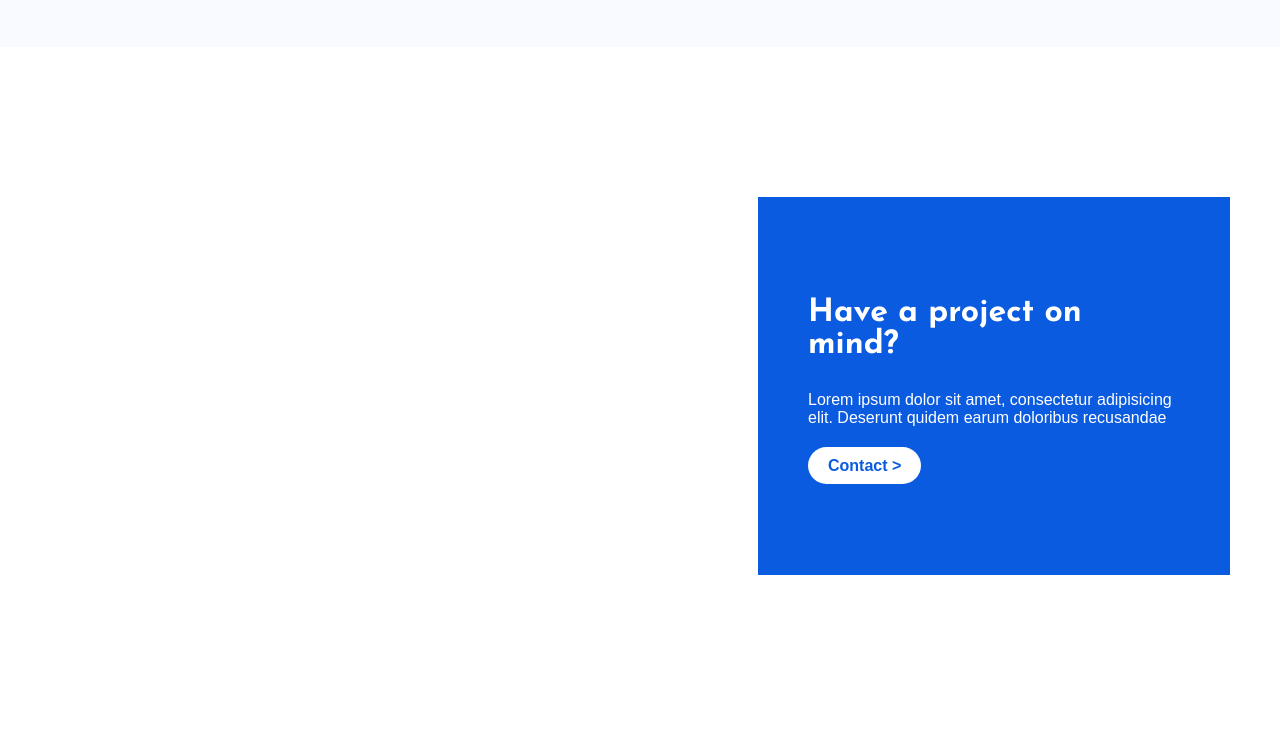
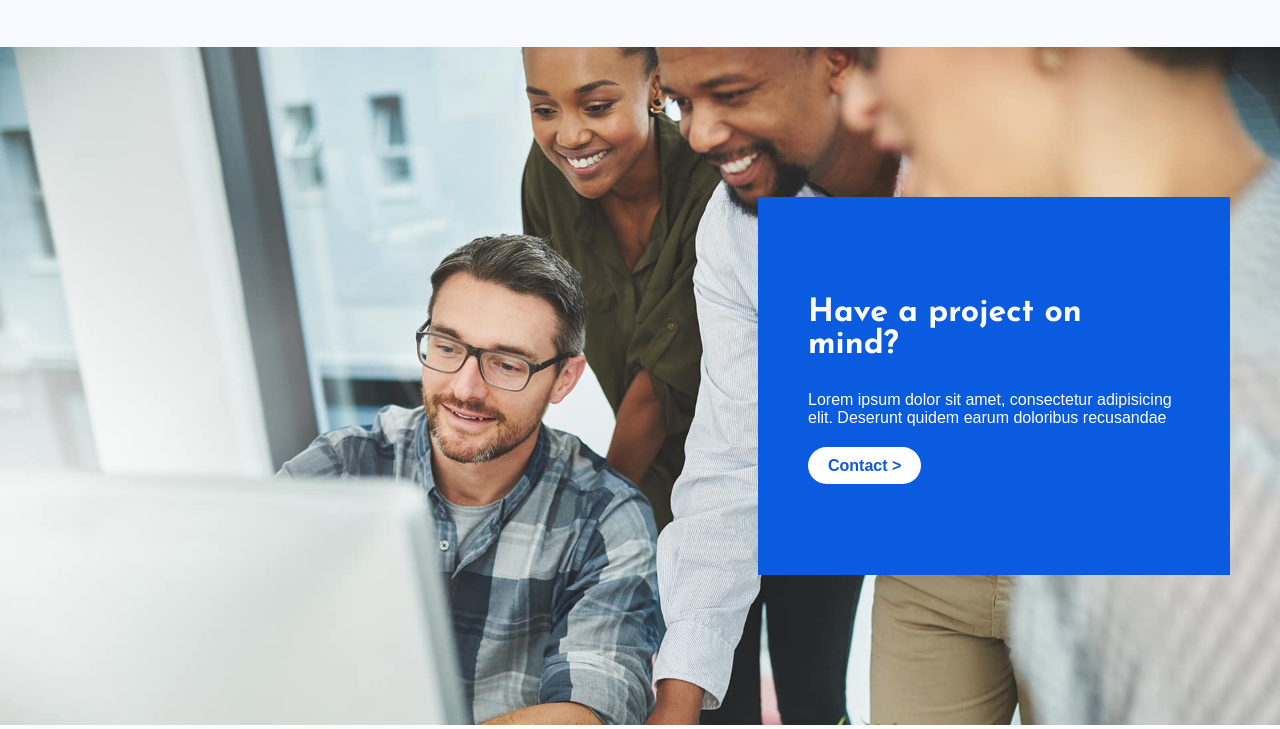
Before and after one commit to aadeshdevganiya/Velbox.., a plain HTML site: page index.html in a window 1280 px wide. Shown: the part 5061-5790 px from the top of the page. Drawn offline with Linux system fonts and the light colour scheme; the site is published under a folder, as on GitHub Pages, so addresses that start at the root find nothing.

Commit message:
Add files via upload

```diff
--- a/style.css
+++ b/style.css
@@ -418,7 +418,7 @@ hr {
   padding: 40px;
 }
 .service-section{
-    background-image: url(/img/service.jpg);
+    background-image: url(img/service.jpg);
     max-width: 100%;
      background-size: cover;
      padding: 150px 50px;
```
